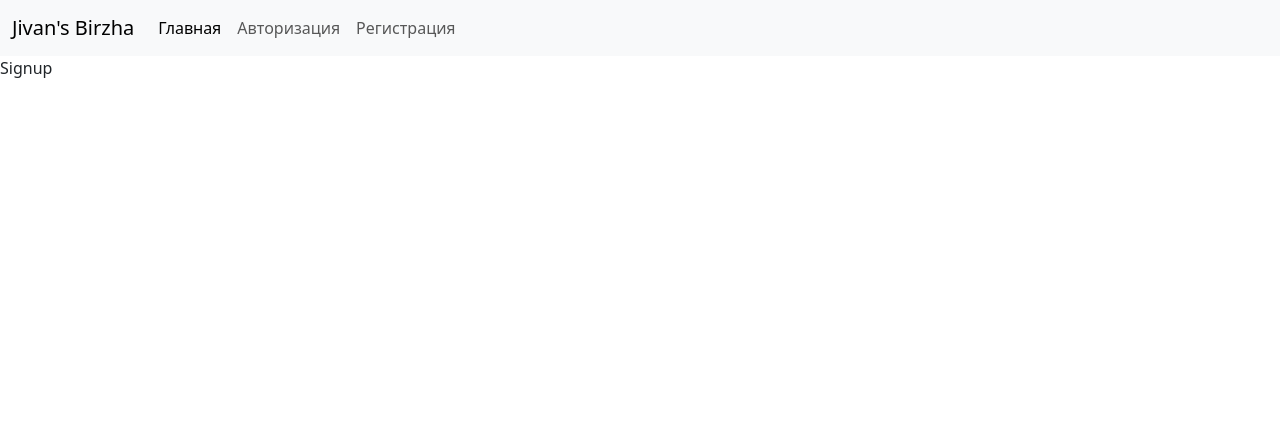
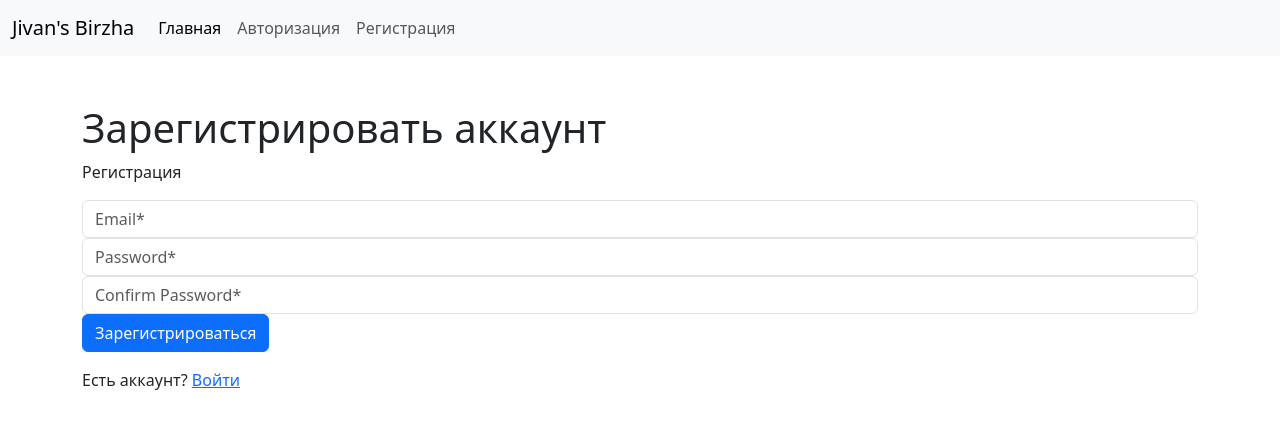
Before and after one commit to Jivan-lvm/django-react, a React (Create React App) app in the folder frontend/: page /signup in a window 1280 px wide. Shown: the top 428 px of the page. Built offline with nearby package versions, Linux system fonts and the light colour scheme; no server answers.

Commit message:
add sign in

```diff
--- a/frontend/src/actions/auth.js
+++ b/frontend/src/actions/auth.js
@@ -10,7 +10,9 @@ import {
 	PASSWORD_RESET_CONFIRM_FAIL,
 	PASSWORD_RESET_SUCCESS,
 	PASSWORD_RESET_FAIL,
-	PASSWORD_RESET_CONFIRM_SUCCESS
+	PASSWORD_RESET_CONFIRM_SUCCESS,
+	SIGNUP_FAIL,
+	SIGNUP_SUCCESS
 } from './types'
 
 export const checkAuthenticated = () => async dispatch => {
@@ -114,6 +116,29 @@ export const login = (email, password) => async dispatch => {
 	}
 }
 
+export const signup = (email, password, re_password) => async dispatch => {
+	const config = {
+		headers: {
+			'Content-Type': 'application/json',
+		},
+	}
+
+	const body = JSON.stringify({ email, password, re_password })
+
+	try {
+		const res = await axios.post(`${API_URL}/users/`, body, config)
+
+		dispatch({
+			type: SIGNUP_SUCCESS,
+			payload: res.data,
+		})
+	} catch (err) {
+		dispatch({
+			type: SIGNUP_FAIL,
+		})
+	}
+}
+
 export const reset_password = (email) => async dispatch => {
 	const config = {
         headers: {
--- a/frontend/src/actions/types.js
+++ b/frontend/src/actions/types.js
@@ -9,3 +9,5 @@ export const PASSWORD_RESET_FAIL = 'PASSWORD_RESET_FAIL'
 export const PASSWORD_RESET_SUCCESS = 'PASSWORD_RESET_SUCCESS'
 export const PASSWORD_RESET_CONFIRM_FAIL = 'PASSWORD_RESET_CONFIRM_FAIL'
 export const PASSWORD_RESET_CONFIRM_SUCCESS = 'PASSWORD_RESET_CONFIRM_SUCCESS'
+export const SIGNUP_SUCCESS = 'SIGNUP_SUCCESS'
+export const SIGNUP_FAIL = 'SIGNUP_FAIL'
--- a/frontend/src/containers/Signup.js
+++ b/frontend/src/containers/Signup.js
@@ -1,9 +1,91 @@
-import React from 'react';
+import React, { useState } from 'react'
+import { Link, Navigate } from 'react-router-dom'
+import { connect } from 'react-redux'
+import { signup } from '../actions/auth'
 
-const Signup = () => (
-    <div>
-        Signup
-    </div>
-);
+const Signup = ({ signup, isAuthenticated }) => {
+	const [formData, setFormData] = useState({
+		email: '',
+		password: '',
+        re_password: ''
+	})
 
-export default Signup;
+	const { email, password, re_password } = formData
+
+    const [accountCreated, setAccountCreated] = useState(false)
+
+	const onChange = e =>
+		setFormData({ ...formData, [e.target.name]: e.target.value })
+
+	const onSubmit = e => {
+		e.preventDefault()
+
+        if(password === re_password){
+            signup(email, password, re_password)
+            setAccountCreated(true)
+        }
+	}
+
+	if (isAuthenticated) {
+		return <Navigate to='/' />
+	}
+    if(accountCreated){
+        return <Navigate to='/login' />
+    }
+
+	return (
+		<div className='container mt-5'>
+			<h1>Зарегистрировать аккаунт</h1>
+			<p>Регистрация</p>
+			<form onSubmit={onSubmit}>
+				<div className='form-group'>
+					<input
+						className='form-control'
+						type='email'
+						placeholder='Email*'
+						name='email'
+						value={email}
+						onChange={onChange}
+						required
+					/>
+				</div>
+				<div className='form-group'>
+					<input
+						className='form-control'
+						type='password'
+						placeholder='Password*'
+						name='password'
+						value={password}
+						onChange={onChange}
+						minLength='6'
+						required
+					/>
+				</div>
+				<div className='form-group'>
+					<input
+						className='form-control'
+						type='password'
+						placeholder='Confirm Password*'
+						name='re_password'
+						value={re_password}
+						onChange={onChange}
+						minLength='6'
+						required
+					/>
+				</div>
+				<button className='btn btn-primary' type='submit'>
+					Зарегистрироваться
+				</button>
+			</form>
+			<p className='mt-3'>
+				Есть аккаунт? <Link to='/login'>Войти</Link>
+			</p>
+		</div>
+	)
+}
+
+const mapStateToProps = state => ({
+	isAuthenticated: state.auth.isAuthenticated,
+})
+
+export default connect(mapStateToProps, { signup })(Signup)
--- a/frontend/src/reducers/auth.js
+++ b/frontend/src/reducers/auth.js
@@ -10,6 +10,8 @@ import {
 	PASSWORD_RESET_SUCCESS,
 	PASSWORD_RESET_FAIL,
 	PASSWORD_RESET_CONFIRM_SUCCESS,
+	SIGNUP_FAIL,
+	SIGNUP_SUCCESS
 } from '../actions/types'
 
 const initialState = {
@@ -37,6 +39,11 @@ export default function(state = initialState, action){
 					refresh: payload.refresh,
 					isAuthenticated: true,
 				}
+			case SIGNUP_SUCCESS:
+				return {
+                    ...state,
+					isAuthenticated: false,
+				}
 			case LOAD_USER_SUCCESS:
 				return {
 					...state,
@@ -54,6 +61,7 @@ export default function(state = initialState, action){
 				}
 			case LOGIN_FAIL:
             case LOGOUT:
+			case SIGNUP_FAIL:
 				localStorage.removeItem('access')
 				localStorage.removeItem('refresh')
 				return {
@@ -67,6 +75,8 @@ export default function(state = initialState, action){
             case PASSWORD_RESET_FAIL:
             case PASSWORD_RESET_CONFIRM_SUCCESS:
             case PASSWORD_RESET_CONFIRM_FAIL:
+			case SIGNUP_FAIL:
+			case SIGNUP_SUCCESS:
                 return {
                     ...state
                 }
```
